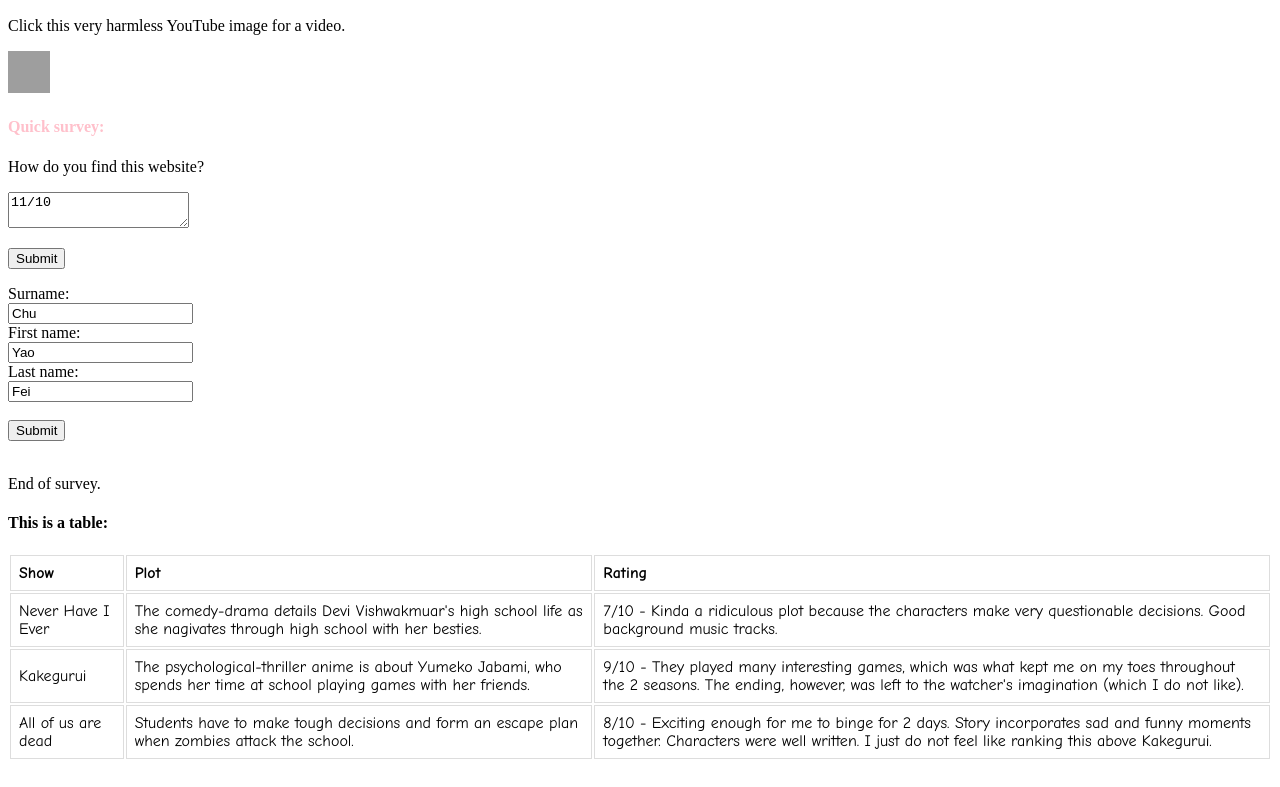
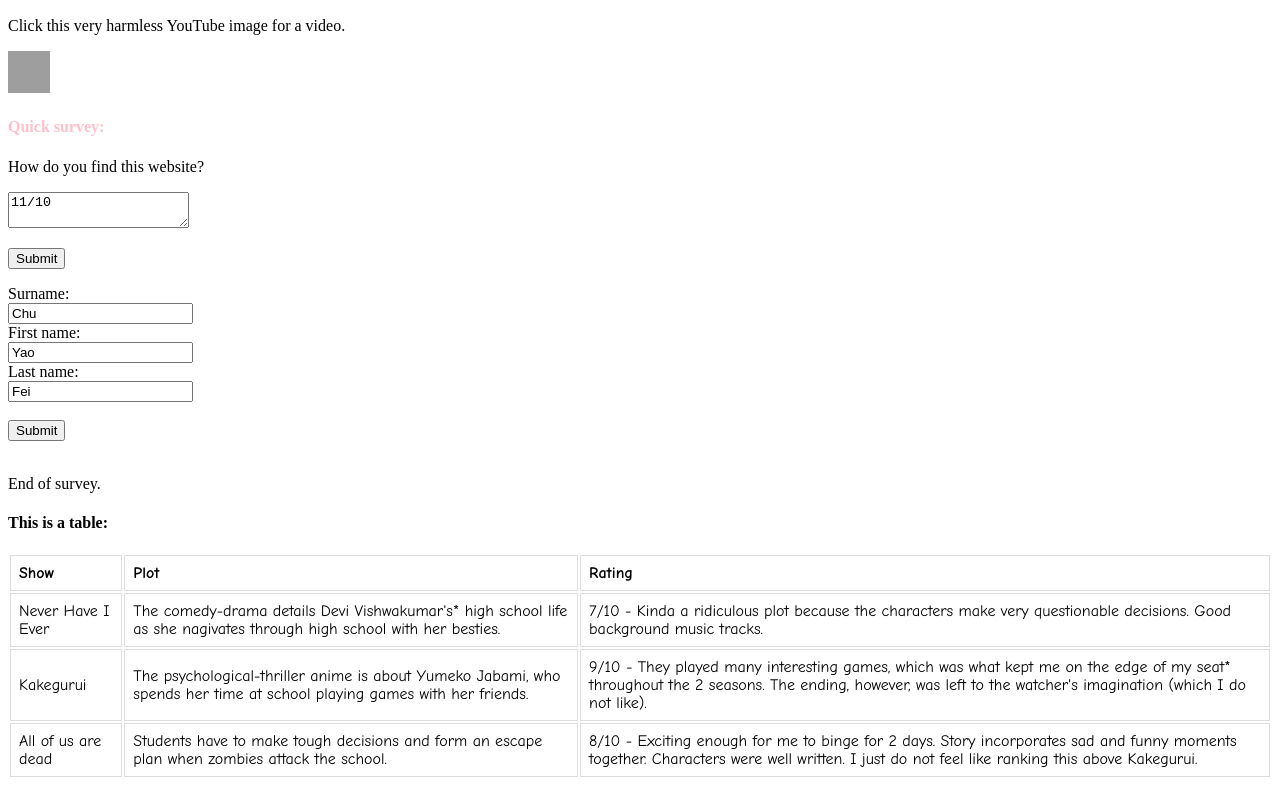
Before and after one commit to doggocaliper/web, a plain HTML site: page index.html in a window 1280 px wide. Shown: the part 730-1517 px from the top of the page. Drawn offline with Linux system fonts and the light colour scheme; grey boxes are pictures that could not be loaded.

Commit message:
Update index.html

```diff
--- a/index.html
+++ b/index.html
@@ -109,13 +109,13 @@ td, th {
   </tr>
   <tr>
     <td>Never Have I Ever</td>
-    <td>The comedy-drama details Devi Vishwakmuar's high school life as she nagivates through high school with her besties.</td>
+    <td>The comedy-drama details Devi Vishwakumar's* high school life as she nagivates through high school with her besties.</td>
     <td>7/10 - Kinda a ridiculous plot because the characters make very questionable decisions. Good background music tracks.</td>
   </tr>
   <tr>
     <td>Kakegurui</td>
     <td>The psychological-thriller anime is about Yumeko Jabami, who spends her time at school playing games with her friends.</td>
-    <td>9/10 - They played many interesting games, which was what kept me on my toes throughout the 2 seasons. The ending, however, was left to the watcher's imagination (which I do not like).</td>
+    <td>9/10 - They played many interesting games, which was what kept me on the edge of my seat* throughout the 2 seasons. The ending, however, was left to the watcher's imagination (which I do not like).</td>
   </tr>
   <tr>
     <td>All of us are dead</td>
```
